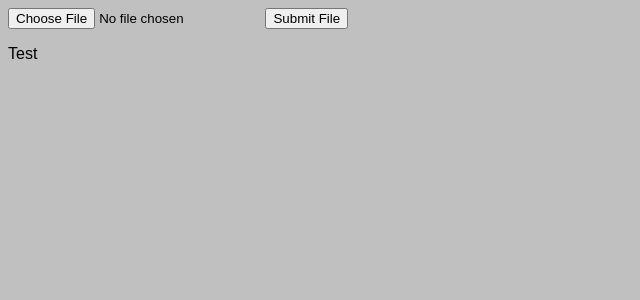
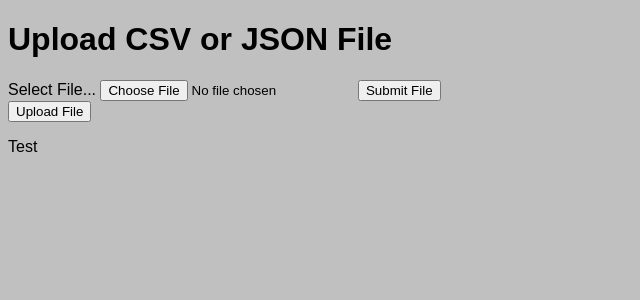
Before and after one commit to OpenConceptLab/GCsummerProject2020, a Flask app: page / in a window 1280 px wide. Shown: the top 300 px of the page, without its empty margins (0-640 px from the left). Run offline with Flask 2, Linux system fonts and the light colour scheme.

Commit message:
function and route for file uploads

```diff
--- a/app.py
+++ b/app.py
@@ -1,7 +1,8 @@
-from flask import Flask, render_template, url_for, request
+from flask import Flask, render_template, url_for, request, redirect
 import pandas as pd
 import csv
 import json
+import os
 
 app = Flask(__name__)
 
@@ -21,5 +22,25 @@ def data():
         data = pd.DataFrame(data)
         return render_template('data.html', data=data.to_html())
 
+app.config['FILE_UPLOADS'] = "/Users/gerardcarthy/Desktop/summerProjectCode/gcSummerProject/static/fileUploads"
+
+@app.route("/upload_file", methods =["GET","POST"])
+def upload_file():
+    if request.method == "POST":
+
+        if request.files:
+
+            oclfile = request.files["csvfile"]
+
+            oclfile.save(os.path.join(app.config['FILE_UPLOADS'], ocl.filename))
+
+            print("File Saved")
+
+            return redirct(request.url)
+
+    return render_template('index.html')
+
+
+
 if __name__ == "__main__":
     app.run(debug=True)
--- a/templates/index.html
+++ b/templates/index.html
@@ -10,12 +10,30 @@
 </head>
 
 <body>
+   <div class="container">
+        <div class="row">
+            <div class="col">
 
-    <form class="" action="data" method="post">
-        <input type="file" name="csvfile" value="">
-        <input type="submit" name="" value="Submit File">
-    </form>
-    <p> Test </p>
+                <h1>Upload CSV or JSON File</h1>
+
+                <form class="" action="data" method="POST" enctype="multipart/form-data ">
+
+                    <div class="form-group">
+                        <div class="custom-file">
+                            <label class="custom-file-label" for="csvfile">Select File...</label>
+                            <input type="file" class="custom-file-input" name="csvfile" id="csvfile" value="">
+
+                            <input type="submit" name="" value="Submit File"> <br>
+                            <button type="submit" class="btn btn-primary">Upload File</button>
+                        </div>
+                    </div>
+
+                </form>
+
+                <p> Test </p>
+            </div>
+        </div>
+    </div>
 
 
 </body>
```
